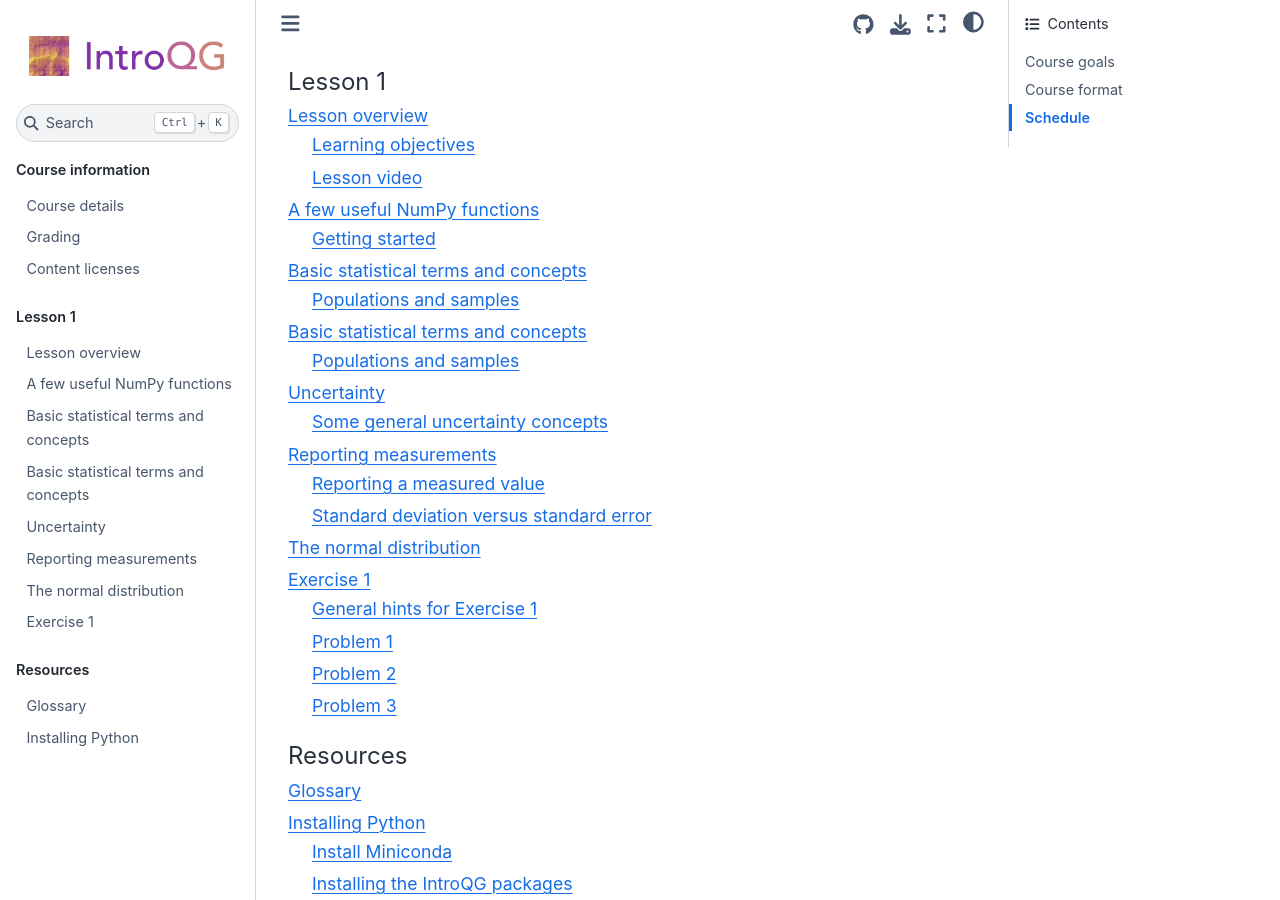
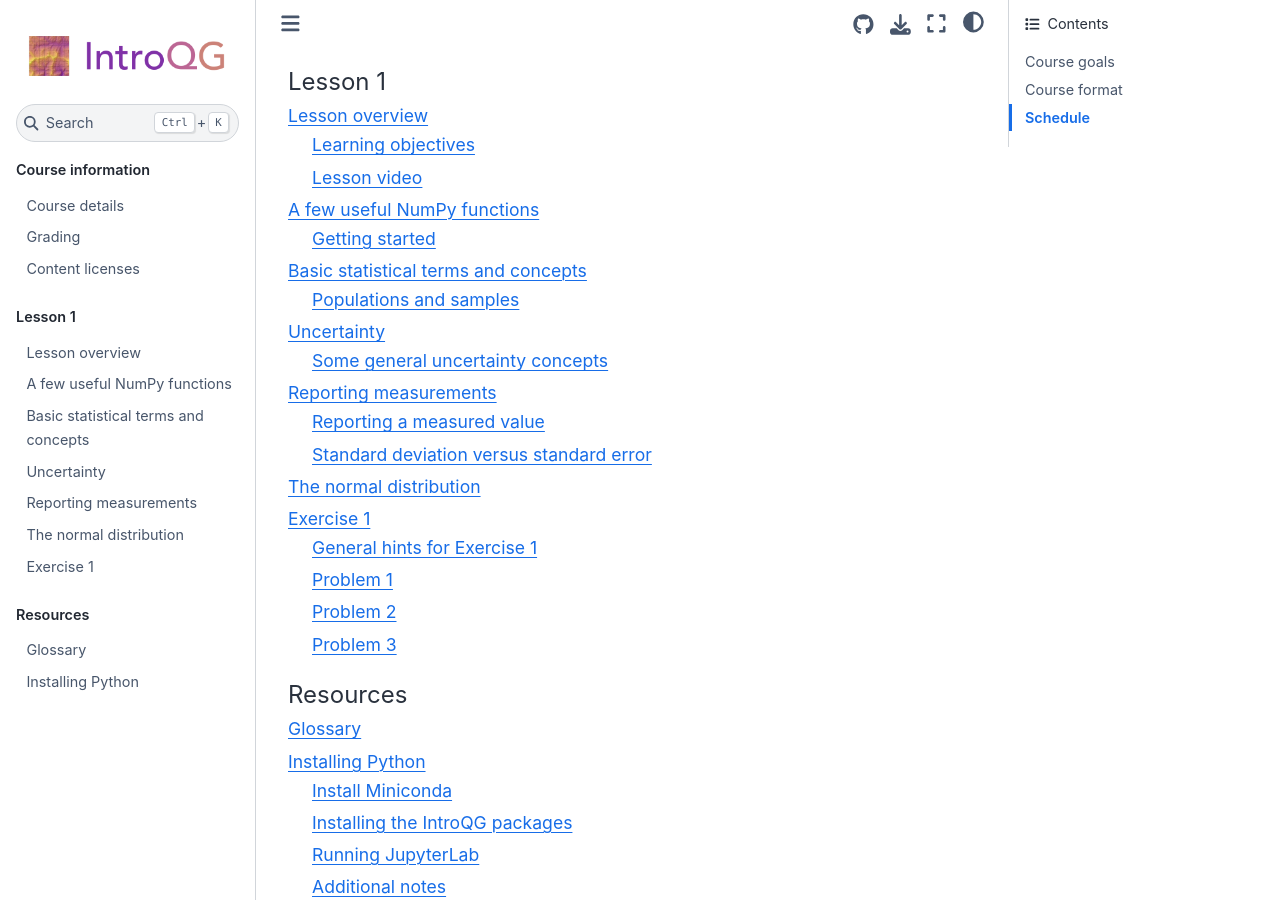
Before and after one commit to IntroQG/site, a Sphinx documentation site: the page built from source/index.rst, in a window 1280 px wide and 900 px high, scrolled down 2326 px. Built offline with Sphinx 7.4.7 and the Sphinx Book theme 1.1.4, drawn with Linux system fonts in a browser that asks for light colours.

Commit message:
Remove rst link in TOC

```diff
--- a/source/index.rst
+++ b/source/index.rst
@@ -83,7 +83,6 @@ For the details about what was covered in the Geo-Python course in Period I, ple
     lessons/L1/overview
     notebooks/L1/numpy.ipynb
     notebooks/L1/basic-terms.ipynb
-    lessons/L1/basic-terms
     lessons/L1/uncertainty
     lessons/L1/reporting-measurements
     lessons/L1/normal-distribution
```
